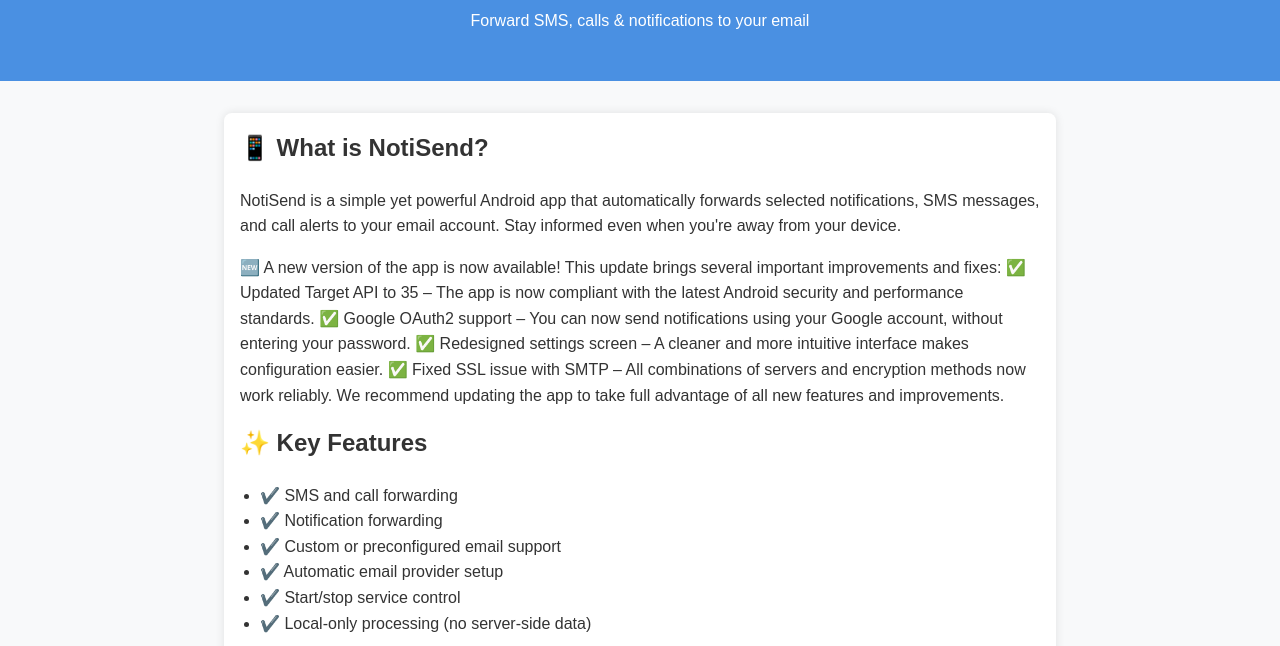
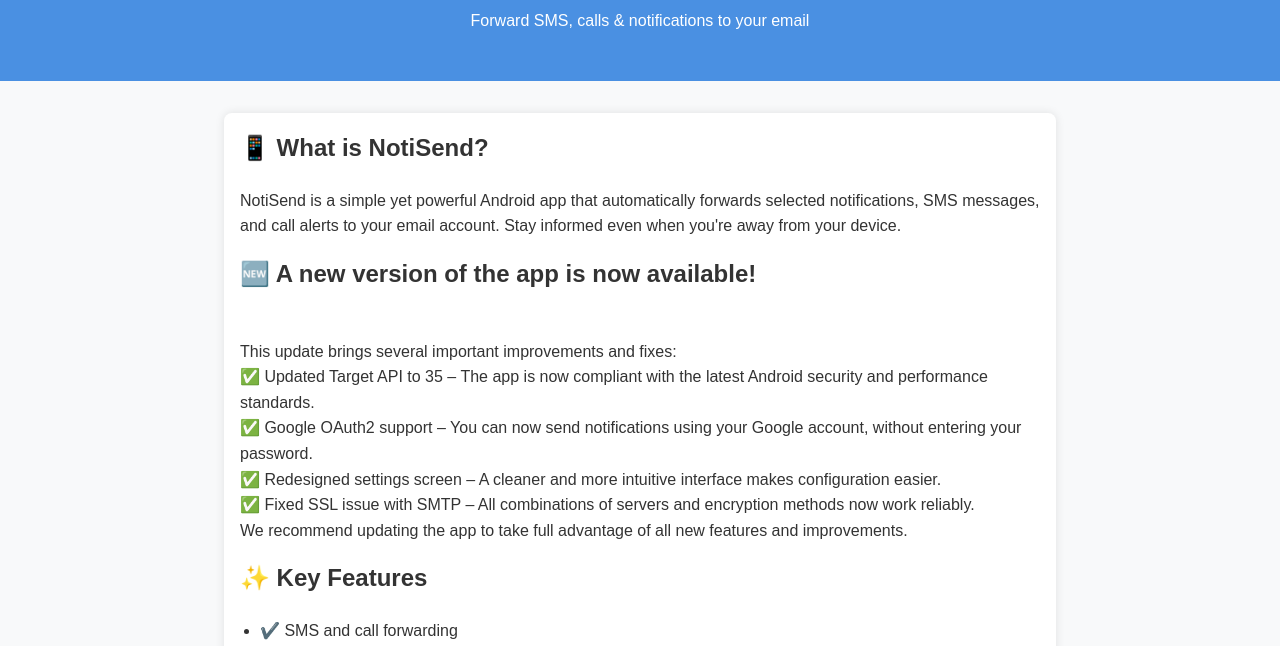
Before and after one commit to hofgezang/notisendsite, a plain HTML site: page index.html in a window 1280 px wide. Shown: the part 97-743 px from the top of the page. Drawn offline with Linux system fonts and the light colour scheme.

Commit message:
Update index.html

```diff
--- a/index.html
+++ b/index.html
@@ -66,13 +66,13 @@
 
     <p>
 
-      🆕 A new version of the app is now available!
-This update brings several important improvements and fixes:
-✅ Updated Target API to 35 – The app is now compliant with the latest Android security and performance standards.
-✅ Google OAuth2 support – You can now send notifications using your Google account, without entering your password.
-✅ Redesigned settings screen – A cleaner and more intuitive interface makes configuration easier.
-✅ Fixed SSL issue with SMTP – All combinations of servers and encryption methods now work reliably.
-We recommend updating the app to take full advantage of all new features and improvements.
+     <h2> 🆕 A new version of the app is now available!</h2><br>
+This update brings several important improvements and fixes:<br>
+✅ Updated Target API to 35 – The app is now compliant with the latest Android security and performance standards.<br>
+✅ Google OAuth2 support – You can now send notifications using your Google account, without entering your password.<br>
+✅ Redesigned settings screen – A cleaner and more intuitive interface makes configuration easier.<br>
+✅ Fixed SSL issue with SMTP – All combinations of servers and encryption methods now work reliably.<br>
+We recommend updating the app to take full advantage of all new features and improvements.<br>
 
 
     </p>
```
